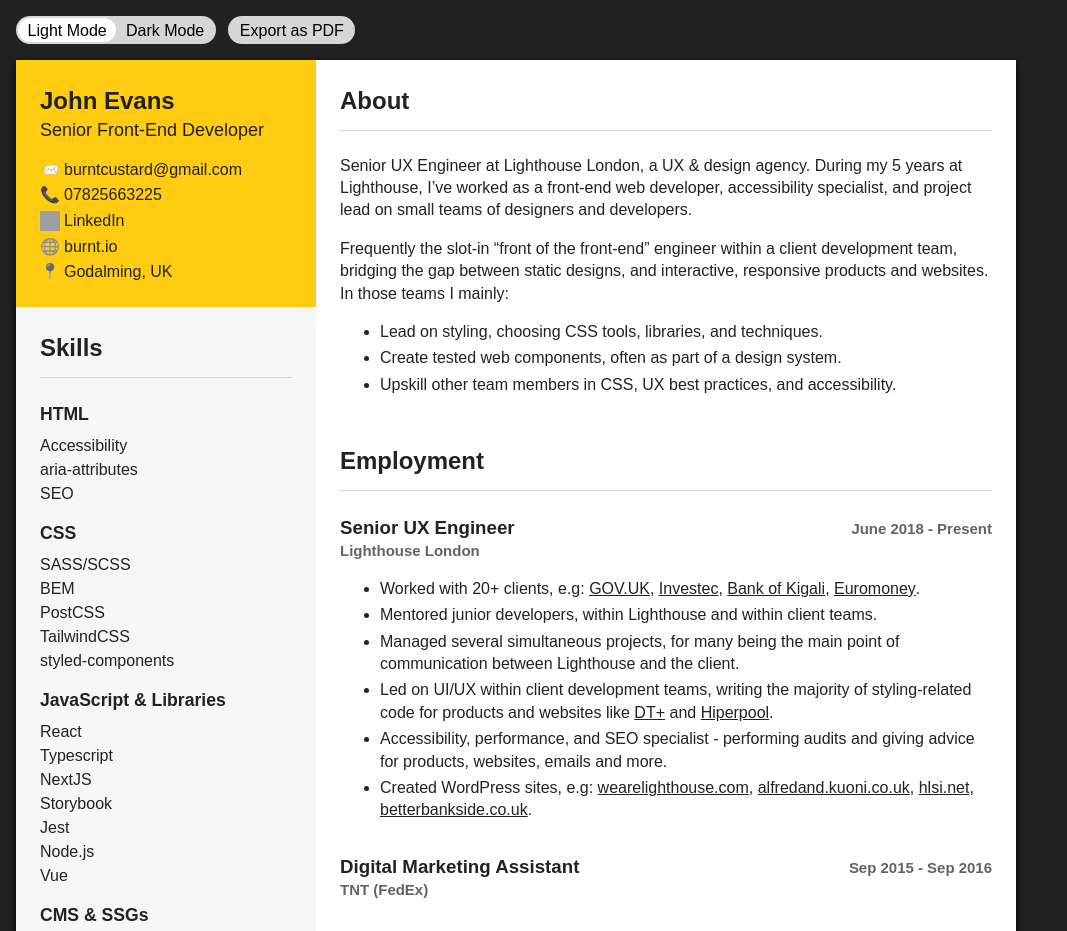
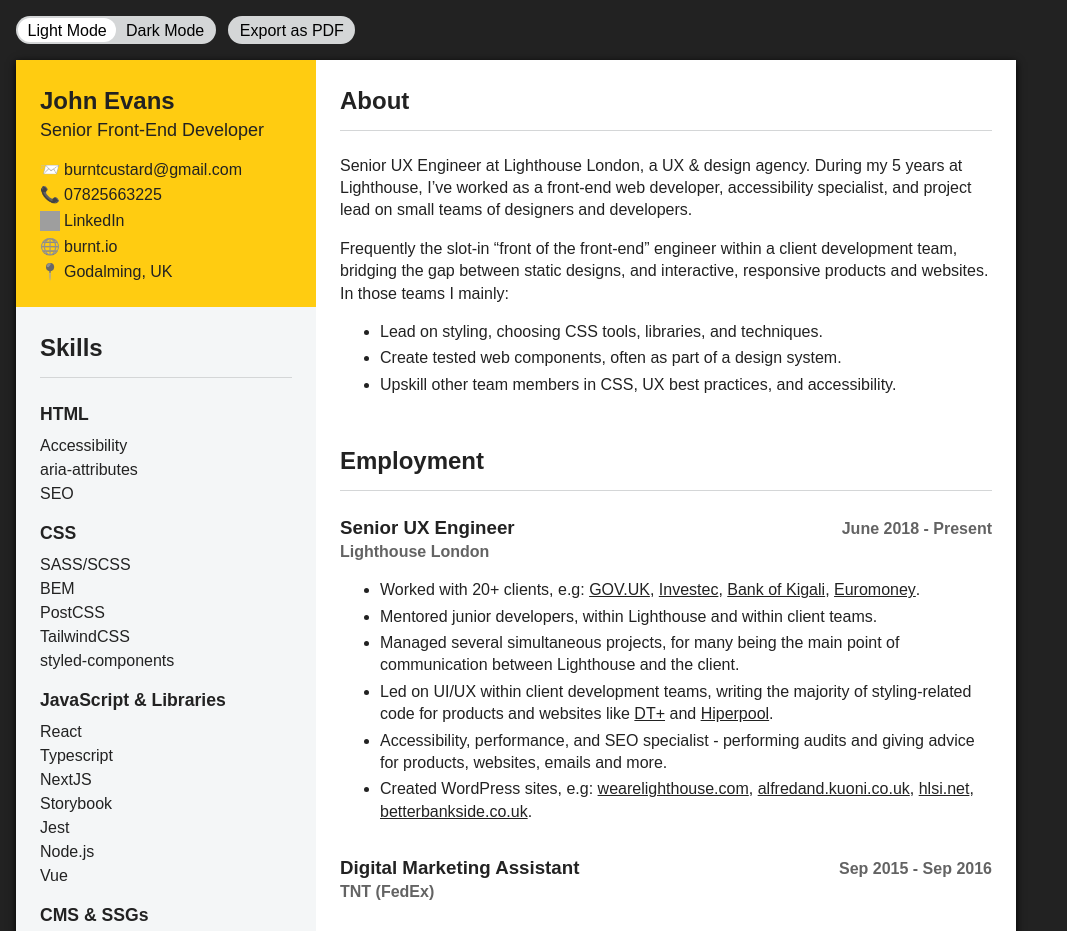
Before and after one commit to burntcustard/john-evans-cv, a plain HTML site: page index.html in a window 1280 px wide. Shown: the top 931 px of the page, without its empty margins (0-1067 px from the left). Drawn offline with nearby package versions, Linux system fonts and the light colour scheme; grey boxes are pictures that could not be loaded.

Commit message:
Swap a heading-size to 1rem

```diff
--- a/index.html
+++ b/index.html
@@ -158,7 +158,7 @@
 
       h3 > *:nth-child(1) ~ * {
         opacity: .7;
-        font-size: .8em;
+        font-size: 1rem;
       }
 
       h3 > *:nth-child(2) {
```
